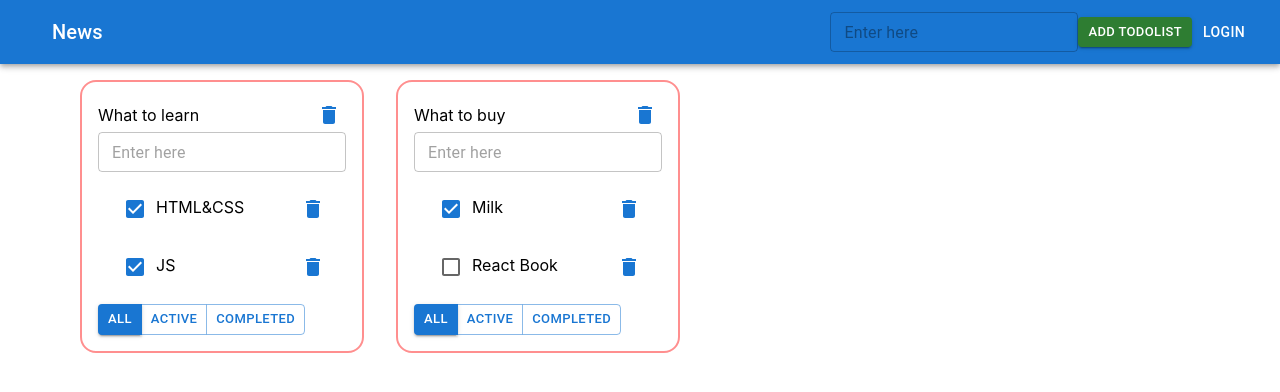
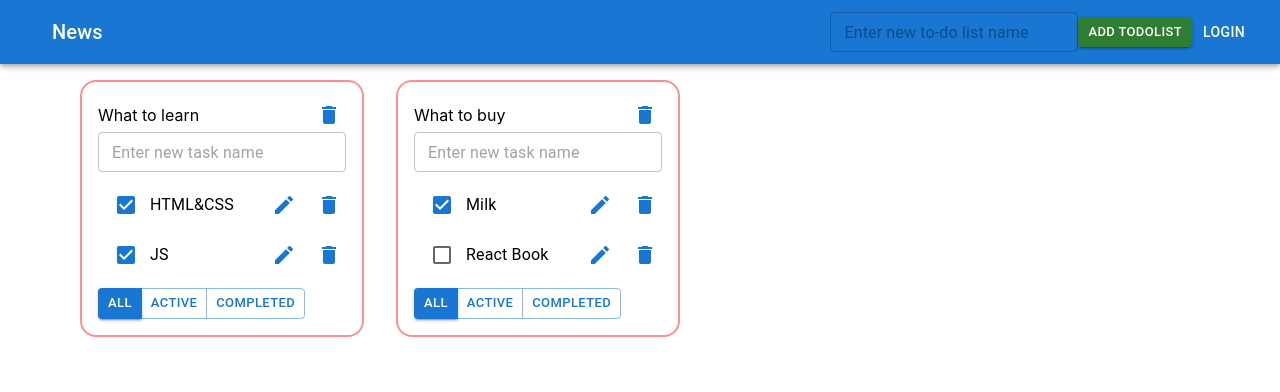
Before and after one commit to AlFilip/just-my-todo-list, a React (Create React App) app: page / in a window 1280 px wide. Shown: the top 392 px of the page. Built offline with nearby package versions, Linux system fonts and the light colour scheme.

Commit message:
Added mu list to tasks, fix bugs, and other small changes

```diff
--- a/src/App.tsx
+++ b/src/App.tsx
@@ -1,12 +1,11 @@
 import React, {useCallback} from 'react';
 import './App.css';
 import {TodoList} from "./Components/TodoList/TodoList";
-import {EditableSpan} from "./Components/TodoList/EditableSpan";
 import {actionsTypes, addTodoList} from "./actions/todoListActions";
 import {useDispatch, useSelector} from "react-redux";
 import {Dispatch} from "redux";
 import {allStateType} from "./redux/store";
-import {AppBar, Box, Button, Container, Grid, IconButton, Menu, Toolbar, Typography} from "@mui/material";
+import {AppBar, Box, Button, Container, Grid, IconButton, Toolbar, Typography} from "@mui/material";
 import {AddItemForm} from "./Components/Common/AdditemForm/AddItemForm";
 
 
@@ -54,7 +53,8 @@ function App() {
                         <Typography variant="h6" component="div" sx={{flexGrow: 1}}>
                             News
                         </Typography>
-                        <AddItemForm callBack={addTodo} buttonTitle={'Add TodoList'}/>
+                        <AddItemForm callBack={addTodo} buttonTitle={'Add TodoList'}
+                                     placeHolder={'Enter new to-do list name'}/>
                         <Button color="inherit">Login</Button>
                     </Toolbar>
                 </AppBar>
--- a/src/Components/Common/AdditemForm/AddItemForm.tsx
+++ b/src/Components/Common/AdditemForm/AddItemForm.tsx
@@ -6,6 +6,9 @@ type EditableSpanPropsType = {
     callBack: (title: string) => void
     buttonTitle?: string
     isEditMode?: boolean
+    autoFocus?: boolean
+    discardOnBlur?: boolean
+    placeHolder?: string
 }
 export const AddItemForm: React.FC<EditableSpanPropsType> = React.memo(({
                                                                             title,
@@ -24,6 +27,8 @@ export const AddItemForm: React.FC<EditableSpanPropsType> = React.memo(({
     }
     const discardChanges = () => {
         setTitleValue(title || '')
+        title
+        && callBack(title)
     }
     const onKeyDownHandler: KeyboardEventHandler<HTMLInputElement> = (e) => {
         switch (e.key) {
@@ -39,15 +44,23 @@ export const AddItemForm: React.FC<EditableSpanPropsType> = React.memo(({
     const onTitleChangeHandler: ChangeEventHandler<HTMLInputElement> = (e) => {
         setTitleValue(e.currentTarget.value)
     }
+
+    const onBlurHandler = () => {
+        props.discardOnBlur
+        && discardChanges()
+    }
+
     return (
         <>
             <TextField color="secondary"
                        size={'small'}
                        variant="outlined"
-                       placeholder={'Enter here'}
+                       placeholder={props.placeHolder || 'Enter here'}
                        value={titleValue}
                        onKeyDown={onKeyDownHandler}
                        onChange={onTitleChangeHandler}
+                       autoFocus={props.autoFocus}
+                       onBlur={onBlurHandler}
             />
 
             {buttonTitle
--- /dev/null
+++ b/src/Components/TodoList/Tasks/AlternativeTasks/AlternativeTask.tsx
@@ -0,0 +1,83 @@
+import React, {MouseEventHandler, useCallback, useState} from "react";
+import Delete from "@mui/icons-material/Delete";
+import {Checkbox, IconButton, ListItem, ListItemButton, ListItemIcon, ListItemText} from "@mui/material";
+import EditIcon from '@mui/icons-material/Edit';
+import {EditableSpan} from "../../EditableSpan";
+import {AddItemForm} from "../../../Common/AdditemForm/AddItemForm";
+
+
+export type TaskPropsType = {
+    id: string
+    title: string
+    isDone: boolean
+    removeTask: (taskId: string) => void
+    renameTask: (taskId: string, title: string) => void
+    changeIsDone: (taskId: string, isDone: boolean) => void
+}
+
+export const AlternativeTask: React.FC<TaskPropsType> = ({
+                                                             id,
+                                                             title,
+                                                             isDone,
+                                                             removeTask,
+                                                             renameTask,
+                                                             changeIsDone,
+                                                         }) => {
+
+    // console.log('Task')
+    const changeTitle = useCallback((title: string) => {
+        renameTask(id, title)
+        setEditMode(false)
+    }, [id, renameTask])
+    const onChangeCheckedHandler = () => changeIsDone(id, !isDone)
+
+    const killTask: MouseEventHandler<HTMLButtonElement> = (e) => {
+        removeTask(id)
+        e.stopPropagation()
+    }
+    const [editMode, setEditMode] = useState(false)
+    const editIconOnClickHandler: MouseEventHandler<SVGSVGElement> = (e) => {
+        setEditMode(true)
+        e.stopPropagation()
+    }
+
+
+    return (
+        <ListItem
+            key={id}
+            secondaryAction={
+                !editMode
+                && <IconButton color="primary" size='small' onClick={killTask}>
+                    <Delete/>
+                </IconButton>
+            }
+            disablePadding
+            disableGutters
+        >
+            {
+                editMode
+                && <AddItemForm callBack={changeTitle} title={title}
+                                autoFocus
+                                discardOnBlur
+                                placeHolder={'Enter new task name'}
+                />
+            }
+            {!editMode &&
+            <ListItemButton key={id} id={id} onClick={onChangeCheckedHandler}>
+
+
+                <ListItemIcon sx={{minWidth: '36px'}}>
+                    <Checkbox checked={isDone} sx={{padding: 0}}/>
+                </ListItemIcon>
+                <ListItemText primary={title}/>
+                {/*<EditableSpan title={title}*/}
+                {/*              callBack={changeTitle}/>*/}
+
+                <IconButton edge="end" color="primary" size='small'>
+                    <EditIcon onClick={editIconOnClickHandler}/>
+                </IconButton>
+            </ListItemButton>
+            }
+        </ListItem>
+    )
+}
--- /dev/null
+++ b/src/Components/TodoList/Tasks/AlternativeTasks/AlternativeTasks.tsx
@@ -0,0 +1,33 @@
+import React, {useMemo} from "react";
+import {List} from "@mui/material";
+import {TaskType} from "../../../../App";
+import {AlternativeTask} from "./AlternativeTask";
+
+type AlternativeTasksPropsType = {
+    tasks: Array<TaskType>
+    removeTask: (taskId: string) => void
+    renameTask: (taskId: string, title: string) => void
+    changeIsDone: (taskId: string, isDone: boolean) => void
+}
+
+export const AlternativeTasks: React.FC<AlternativeTasksPropsType> = React.memo((props) => {
+
+    // console.log('Tasks')
+    const mappedTasks = useMemo(() => props.tasks
+        && props.tasks.map(m => <AlternativeTask key={m.id}
+                                                 title={m.title}
+                                                 id={m.id}
+                                                 isDone={m.isDone}
+                                                 removeTask={props.removeTask}
+                                                 renameTask={props.renameTask}
+                                                 changeIsDone={props.changeIsDone}
+        />), [props.tasks, props.renameTask, props.removeTask, props.changeIsDone])
+
+    return (
+        <div className={'s.body'}>
+            <List >
+                {mappedTasks}
+            </List>
+        </div>
+    )
+})
--- a/src/Components/TodoList/TodoList.tsx
+++ b/src/Components/TodoList/TodoList.tsx
@@ -2,7 +2,6 @@ import React, {MouseEventHandler, useCallback, useMemo, useState} from "react";
 import s from './TodoList.module.css'
 import {FilterValueType, TaskType} from "../../App";
 import {TodoListTitle} from "./TodoListTitle";
-import {Tasks} from "./Tasks/Tasks";
 import {useDispatch, useSelector} from "react-redux";
 import {allStateType} from "../../redux/store";
 import {removeTodoList, renameTodoList} from "../../actions/todoListActions";
@@ -10,6 +9,7 @@ import {Dispatch} from "redux";
 import {addTaskAC, changeIsDoneAC, removeTaskAC, renameTaskAC} from "../../reducers/tasksReducer";
 import {Button, ButtonGroup} from "@mui/material";
 import {AddItemForm} from "../Common/AdditemForm/AddItemForm";
+import {AlternativeTasks} from "./Tasks/AlternativeTasks/AlternativeTasks";
 
 type TodoListPropsType = {
     todoListId: string
@@ -85,8 +85,8 @@ export const TodoList: React.FC<TodoListPropsType> = React.memo(({
                            callBack={removeTodo}
                            onChangeCallBack={changeTodoTitle}
             />
-            <AddItemForm callBack={addTask}/>
-            <Tasks tasks={filteredTasks}
+            <AddItemForm callBack={addTask} placeHolder={'Enter new task name'}/>
+            <AlternativeTasks tasks={filteredTasks}
                               renameTask={renameTask}
                               changeIsDone={changeIsDone}
                               removeTask={removeTask}
```
Lines whose indentation alone changed are shown as unchanged.
